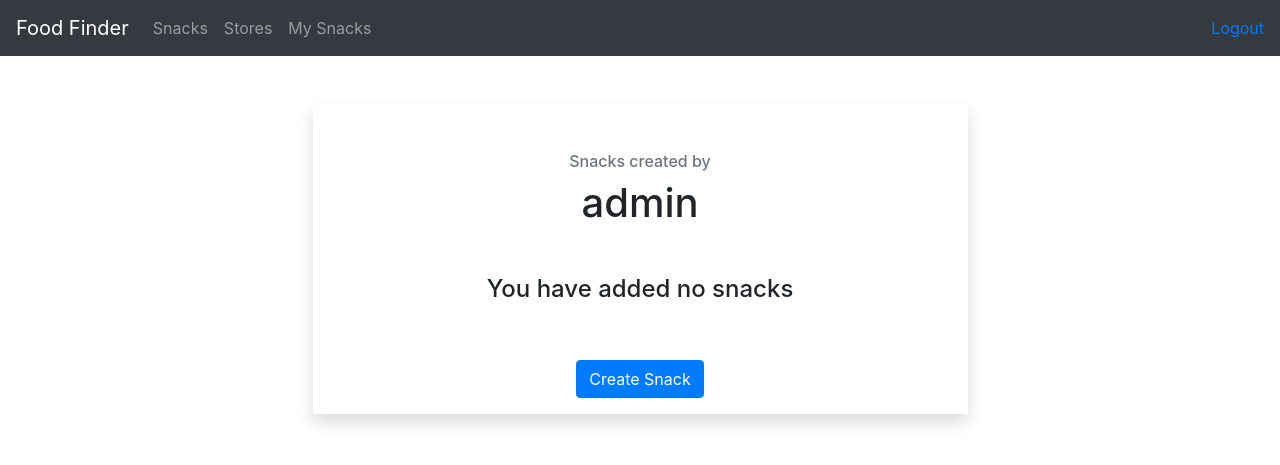
After one commit to Sknapper4/foodFinder, a Django app: page /food/my_snacks/ in a window 1280 px wide. The commit adds this page. Shown: the top 465 px of the page. Run offline with Django 3.2, Linux system fonts and the light colour scheme; a user stored in the database is signed in; data comes from the database, SQL or seed files in the repository; some libraries are stand-ins or nearby versions; some web fonts are replaced.

Commit message:
updated pages, user snacks, requirements.txt

```diff
--- a/accounts/templates/base.html
+++ b/accounts/templates/base.html
@@ -8,7 +8,8 @@
     <link rel="stylesheet" href="https://stackpath.bootstrapcdn.com/bootstrap/4.1.3/css/bootstrap.min.css"
           integrity="sha384-MCw98/SFnGE8fJT3GXwEOngsV7Zt27NXFoaoApmYm81iuXoPkFOJwJ8ERdknLPMO" crossorigin="anonymous">
 
-
+    <!-- Customer CSS -->
+    <link rel="stylesheet" href="../../../static/css/custom-styles.css">
     <!-- Google Font -->
     <link href="https://fonts.googleapis.com/css?family=Muli" rel="stylesheet">
 
@@ -17,7 +18,7 @@
 
 <body>
 <nav class="navbar navbar-expand-lg navbar-dark bg-dark">
-    <a class="navbar-brand" href="#">Food Finder</a>
+    <a class="navbar-brand" href="{% url 'food:index' %}">Food Finder</a>
     <button class="navbar-toggler" type="button" data-toggle="collapse" data-target="#navbarNav"
             aria-controls="navbarNav" aria-expanded="false" aria-label="Toggle navigation">
         <span class="navbar-toggler-icon"></span>
@@ -25,17 +26,21 @@
     <div class="collapse navbar-collapse" id="navbarNav">
         <ul class="navbar-nav">
             <li class="nav-item">
-                <a class="nav-link" href="#">Snacks</a>
+                <a class="nav-link" href="{% url 'food:snack_list' %}">Snacks</a>
             </li>
             <li class="nav-item">
-                <a class="nav-link" href="#">Stores</a>
+                <a class="nav-link" href="{% url 'food:store_list' %}">Stores</a>
             </li>
-
+            {% if user.is_authenticated %}
+                <li class="nav-item">
+                    <a class="nav-link" href="{% url 'food:my_snacks' %}">My Snacks</a>
+                </li>
+            {% endif %}
         </ul>
         {% if user.is_authenticated %}
         <ul class="navbar-nav ml-auto">
             <li>
-                <a href="{% url 'logout' %}">logout</a>
+                <a href="{% url 'logout' %}">Logout</a>
             </li>
         </ul>
         {% endif %}
--- a/food/templates/food/base.html
+++ b/food/templates/food/base.html
@@ -31,6 +31,11 @@
             <li class="nav-item">
                 <a class="nav-link" href="{% url 'food:store_list' %}">Stores</a>
             </li>
+            {% if user.is_authenticated %}
+                <li class="nav-item">
+                    <a class="nav-link" href="{% url 'food:my_snacks' %}">My Snacks</a>
+                </li>
+            {% endif %}
         </ul>
         {% if user.is_authenticated %}
         <ul class="navbar-nav ml-auto">
--- a/food/templates/food/create_store.html
+++ b/food/templates/food/create_store.html
@@ -4,12 +4,12 @@
 {% block content %}
 
     <div class="row justify-content-center mt-5">
-        <div class="col-2">
+        <div class="col-lg-3 col-md-4 col-8 shadow p-2" style="margin-top: 6rem">
             {% if form %}
                 <form method="post">
                     {% csrf_token %}
                     {{ form|crispy }}
-                    <button type="submit" value="submit">Submit</button>
+                    <button class="btn btn-primary m-2" type="submit" value="submit">Submit</button>
                 </form>
             {% endif %}
         </div>
--- /dev/null
+++ b/food/templates/food/my_snacks.html
@@ -0,0 +1,39 @@
+{% extends 'base.html' %}
+
+
+{% block content %}
+
+    <div class="row justify-content-center mt-5">
+        <div class="col-6 text-center shadow">
+            <div class="m-3">
+                <div class="m-5">
+                    <h6 class="text-muted">Snacks created by</h6>
+                    <h1>{{ user }}</h1>
+                </div>
+                {% if users_snacks %}
+                    <table class="border mx-auto w-100">
+                    <tr class="border">
+                        <td class="border">Snack</td>
+                        <td class="border">Price</td>
+                        <td class="border">Where from</td>
+                        <td class="border">When</td>
+                    </tr>
+                    {% for snack in users_snacks %}
+                        <tr class="border">
+                        <td class="border">{{ snack }}</td>
+                        <td class="border">{{ snack.pretty_price_string }}</td>
+                        <td class="border">{{ snack.store }}</td>
+                        <td class="border">{{ snack.date_found.date }}</td>
+                        </tr>
+                    {% endfor %}
+                    </table>
+                {% else %}
+                    <h4>You have added no snacks</h4>
+                {% endif %}
+                <button class="btn btn-primary mt-5"><a class="text-white" href="{% url 'food:create_snack' %}">Create
+                    Snack</a>
+                </button>
+            </div>
+        </div>
+    </div>
+{% endblock %}
--- a/food/urls.py
+++ b/food/urls.py
@@ -14,6 +14,6 @@ urlpatterns = [
     path('snack/create_snack/', views.create_snack, name='create_snack'),
     path('store/create_store/', views.create_store, name='create_store'),
     path('admin/', admin.site.urls),
-    path('accounts/', include('django.contrib.auth.urls')), # new
-
+    path('accounts/', include('django.contrib.auth.urls')),
+    path('my_snacks/', views.user_snacks, name='my_snacks'),
 ]
--- a/food/views.py
+++ b/food/views.py
@@ -51,6 +51,16 @@ def store_detail(request, store_id):
 
 
 @login_required()
+def user_snacks(request):
+    users_snacks = Snack.objects.filter(snack_author=request.user)
+    context = {
+        'users_snacks': users_snacks
+    }
+
+    return render(request, 'food/my_snacks.html', context)
+
+
+@login_required()
 def create_snack(request):
     if request.method == 'POST':
         form = CreateSnack(request.POST)
--- /dev/null
+++ b/requirements.txt
@@ -0,0 +1,4 @@
+Django==2.1.7
+django-crispy-forms==1.7.2
+django-filter==2.1.0
+pytz==2018.9
```
